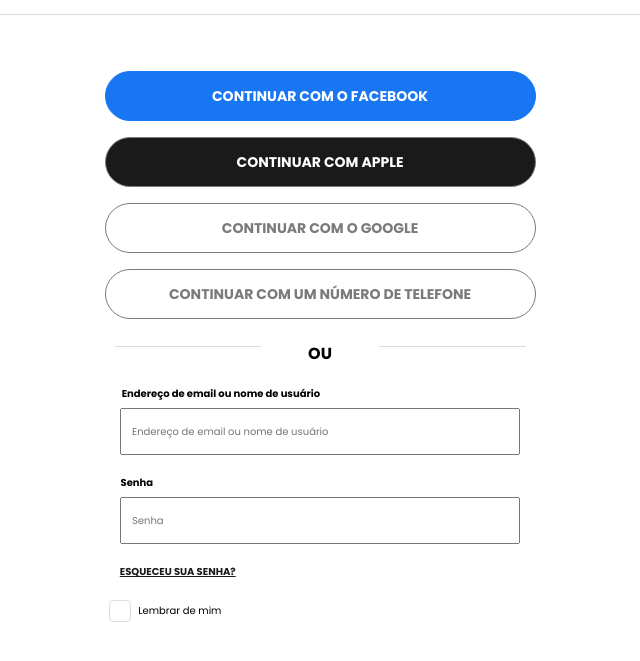
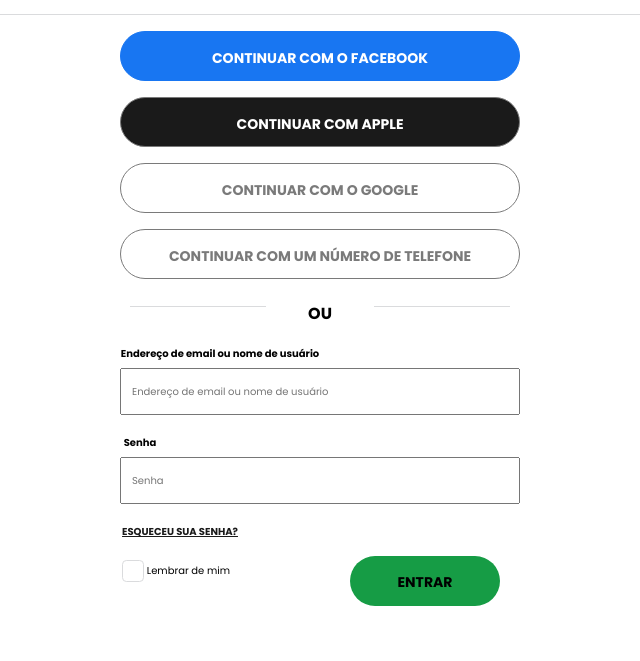
Before and after one commit to MatzAraujo/Nova-pasta, a plain HTML site: page index.html in a window 1280 px wide. Shown: the part 77-738 px from the top of the page, without its empty margins (320-960 px from the left). Drawn offline with Linux system fonts and the light colour scheme.

Commit message:
we have finished the page in desktop version,but need to make little changes

```diff
--- a/index.html
+++ b/index.html
@@ -10,7 +10,6 @@
 </head>
 
  <body>
-       <section class="container">
         <header class="header">
             <div class="logo">
                 <a href="#" class="primary-clr-700 fw-semi-bold"><img src="./assets/images/spotify.png" alt="">Spotify</a>
@@ -37,13 +36,16 @@
             <a href="">Esqueceu sua Senha?</a>
 
             <div class="checkbox-radio">
-                <input type="checkbox" name="" id="" >
-                <label for="checkbox">Lembrar de mim</label>
+                <div>
+                    <input type="checkbox" name="" id="" >
+                    <label for="checkbox">Lembrar de mim</label>
+                </div>
+                <div>
+                    <a href="#" class="btn">Entrar</a>
+                </div>
             </div>
            </form>
         </main>
-       </section>
-
        <script src="/main.js"></script>
  </body>
 </html>
--- a/main.css
+++ b/main.css
@@ -73,14 +73,11 @@ body{
     font-family: var(--ff-body);
     color: var(--primary-clr-700);
     text-align: center;
+    width: 100vw;
+    display: grid;
+    justify-items:center;
 }
 
-.container{
-    display: grid;
-    justify-items:center;
-    /* height: 100vh; */
-    width: 100vw;
-}
 
 .header{
     border-bottom: 1px solid var(--primary-clr-400);
@@ -103,9 +100,7 @@ body{
     text-transform: none;
 }
 
-main{
-    margin-top: 4rem;
-}
+
 
 .btn{
     align-items: center;
@@ -115,7 +110,7 @@ main{
     display: grid;
     height: 5rem;
     margin-top: 1.6rem;
-    width: 43.1rem;
+    padding: 1.6rem 4.3rem;
     font-size: 1.4rem;
 }
 
@@ -166,11 +161,11 @@ form{
 legend{
     font-weight: var(--fw-bold);
     margin-bottom: .6rem;
-    width: 54%;
+    width: 50%;
 }
 
 legend:nth-child(3){
-    width: 15%;
+    width: 10%;
 }
 
 input{
@@ -185,7 +180,18 @@ form a{
    color: hsl(0, 0%, 10%);
    display: block;
    text-decoration: underline;
-   width: 34%;
+   width: 30%;
+}
+
+.checkbox-radio{
+    display: grid;
+    gap: 6rem;
+    grid-auto-columns: 1fr;
+    grid-auto-flow: column;
+}
+
+.checkbox-radio div{
+    width: 66%;
 }
 
 .checkbox-radio input[type ="checkbox"]{
@@ -195,7 +201,6 @@ form a{
     cursor: pointer;
     height: 1rem;
     margin-top: 2rem;
-    margin-right: .5rem;
     vertical-align: middle;
     width: 1rem;
     text-align: center;
@@ -215,12 +220,16 @@ form a{
     right: 0rem;
 }
 
-.checkbox-radio input[type ="checkbox"] + label{
-    margin-right: 31rem;
+.checkbox-radio .btn{
+    background-color: hsl(141, 75%, 35%);
+    /* height: 4rem; */
+    /* padding: 1.2rem; */
+    border: none;
+    text-decoration: none;
+    width: 15rem;
+    color: var(--primary-clr-700);
 }
 
  /* in mobile screen sizes do not forget to change the width of the buttons to :38.1rem
-    and do not forget too, to set an font family to our body
-    set the correct font size in every text
     add some transitions in entire page
  */
```
